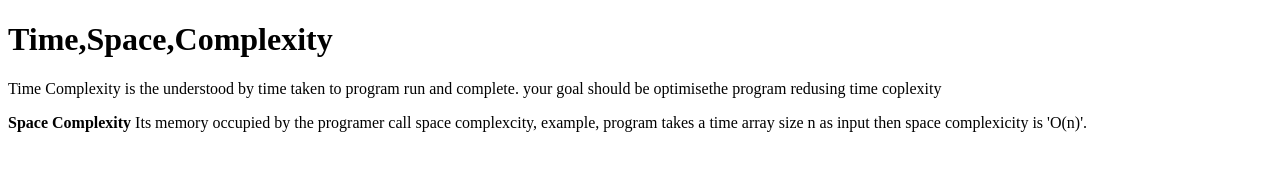
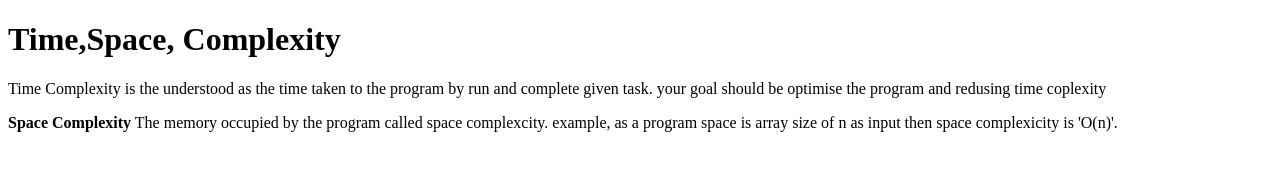
Before and after one commit to acciojob/time-and-space-complexity-jain009, a website: page main.html in a window 1280 px wide. Drawn offline with Linux system fonts and the light colour scheme.

Commit message:
created a submission

```diff
--- a/main.html
+++ b/main.html
@@ -9,9 +9,9 @@
 <body>
 	<!-- the entire body must be written by student -->
 
-	<h1>Time,Space,Complexity</h1>
-	<p>Time Complexity is the understood by time taken to  program  run and complete. your goal should be  optimisethe program redusing time coplexity </p>
-	<p><b>Space Complexity</b> Its memory occupied by the programer call space complexcity, example,  program takes a time array size n as input then space complexicity is 'O(n)'.    </p>
+	<h1>Time,Space, Complexity</h1>
+	<p>Time Complexity is the understood as the time taken to the program  by run and complete given task. your goal should be  optimise the program and redusing time coplexity </p>
+	<p><b>Space Complexity</b> The memory occupied by the program called space complexcity. example, as a program space is array size of n as input then space complexicity is 'O(n)'.    </p>
 
 	<script type="text/javascript" src="./script.js">
 </script>
```
